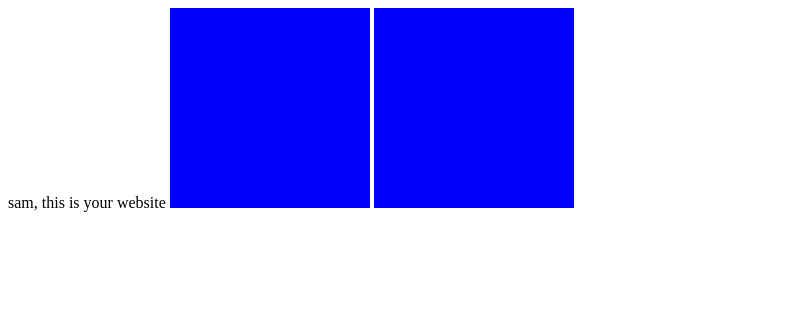
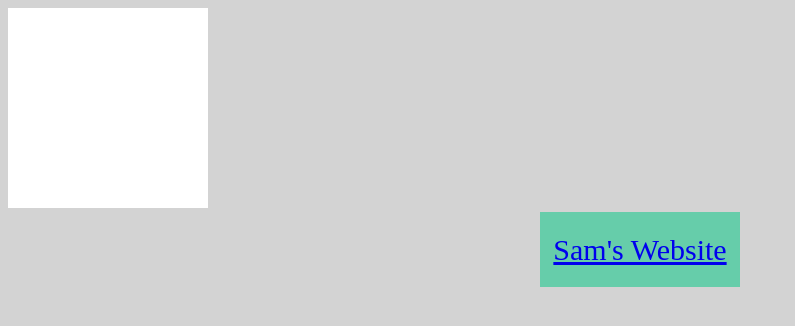
Before and after one commit to c25sk/c25sk, a plain HTML site: page index.html in a window 1280 px wide. Shown: the whole page, without its empty margins (0-795 px from the left). Drawn offline with Linux system fonts and the light colour scheme.

Commit message:
write a message to yourself

```diff
--- a/index.html
+++ b/index.html
@@ -5,37 +5,54 @@
 <style type="text/css">
 
 	div{
-	background-color:blue;
+	background-color:white;
 	width:200px;
 	height:200px;
 	transition:2s;
 	display:inline-block;}
 
+
 	#sam:hover{
-		background-color:white;
+		background-color:deepskyblue;
 		transform:rotate(360deg);
 		transition:2s;
+}
+
+.main-button {
+	background-color: mediumaquamarine;
+	color: black;
+	border: none;
+	width: 200px;
+	height: 75px;
+	font-size: 30px;
+	cursor: pointer;
+	font-family: unset;
+
 
 
 }
+.main-button:active {
 
-#Sam:hover{
-		background-color:mediumaquamarine;
-		transform:rotate(360deg);
-		transition:2s;
+	}
+
+
+</style>
+</head>
+<body style="background-color: lightgrey;">
+
+<div id="sam">
+</div>
+
+	<header>
+		<center><button class="main-button">
+		<a href="https://www.google.com/" target="blank">
+		Sam's Website
+	</button></center>
+	</header>
 
 
 
 
-</style>
-</head>
-<body>
-
-sam, this is your website
-
-<div id="sam"></div>
-
-<div id="Sam"></div>
 
 
 </body>
```
Also changed, not shown: code2.html (added, +32 -0 lines), journal.html (added, +21 -0 lines).
